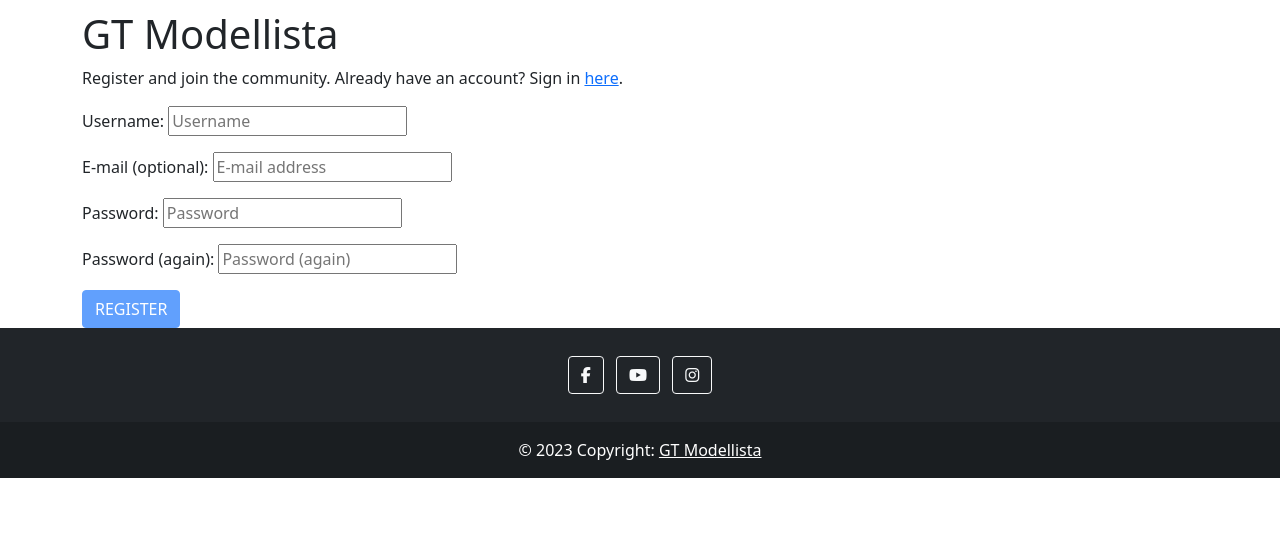
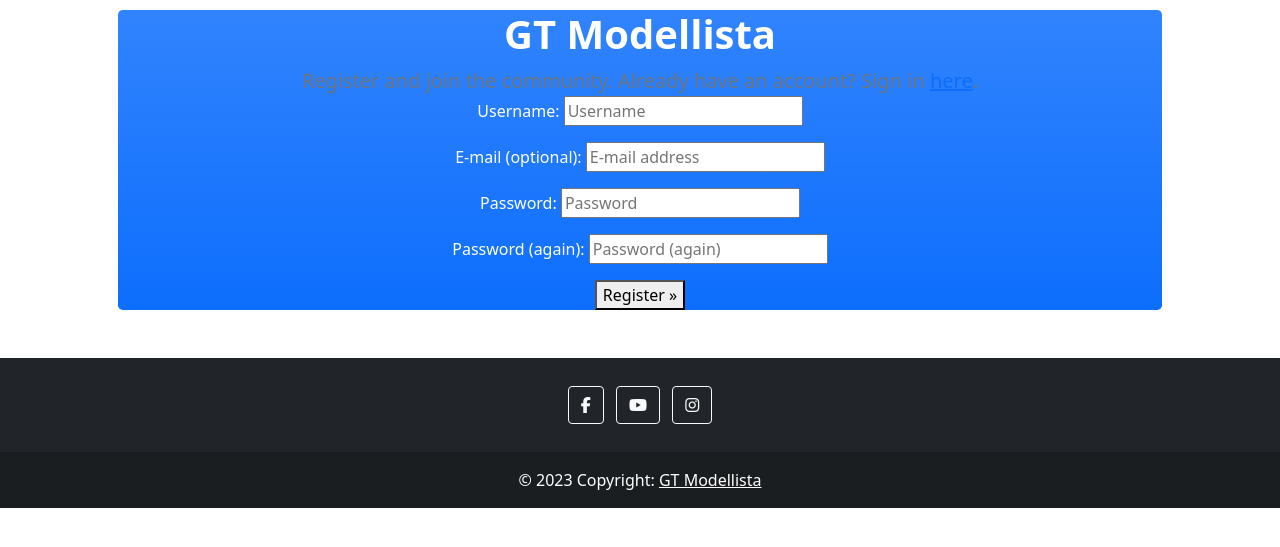
Before and after one commit to AndyL86/gt-modellista, a Django app: page /accounts/signup/ in a window 1280 px wide. Shown: the part 60-607 px from the top of the page. Run offline with Django 3.2, Linux system fonts and the light colour scheme; some libraries are stand-ins or nearby versions.

Commit message:
replace register and log in buttons

```diff
--- a/templates/account/login.html
+++ b/templates/account/login.html
@@ -23,8 +23,7 @@
                     {% endif %}
                     <a class="button secondaryAction"
                         href="{% url 'account_reset_password' %}">{% trans "Forgot Password?" %}</a>
-                    <button class="btn btn-primary btn-xl text-uppercase disabled" id="submitButton" type="submit">Log
-                        In</button>
+                        <button type="submit">{% trans "Log In" %} &raquo;</button>
                 </form>
             </div>
         </div>
--- a/templates/account/signup.html
+++ b/templates/account/signup.html
@@ -6,22 +6,23 @@
 
 {% block content %}
 <section>
-    <div class="container">
-        <div class="row">
-            <div class="col-md-6">
-                <h1>{% trans "GT Modellista" %}</h1>
+    <div class="container px-5">
+        <div class="text-center mb-5">
+            <div class="feature bg-primary bg-gradient text-white rounded-3 mb-3">
+                <h1 class="fw-bolder">{% trans "GT Modellista" %}</h1>
 
-                <p>{% blocktrans %}Register and join the community. Already have an account?
+                <p class="lead fw-normal text-muted mb-0">{% blocktrans %}Register and join the community. Already have
+                    an account?
                     Sign in <a href="{{ login_url }}">here</a>.{% endblocktrans %}</p>
-
+                <div class="row gx-5 justify-content-center">
+                    <div class="col-lg-8 col-xl-6">
                         <form class="signup" id="signup_form" method="post" action="{% url 'account_signup' %}">
                             {% csrf_token %}
                             {{ form.as_p }}
                             {% if redirect_field_value %}
                             <input type="hidden" name="{{ redirect_field_name }}" value="{{ redirect_field_value }}" />
                             {% endif %}
-                    <button class="btn btn-primary btn-xl text-uppercase disabled"
-                                id="submitButton" type="submit">Register</button>
+                            <button type="submit">{% trans "Register" %} &raquo;</button>
                         </form>
                     </div>
                 </div>
```
Lines whose indentation alone changed are shown as unchanged.
